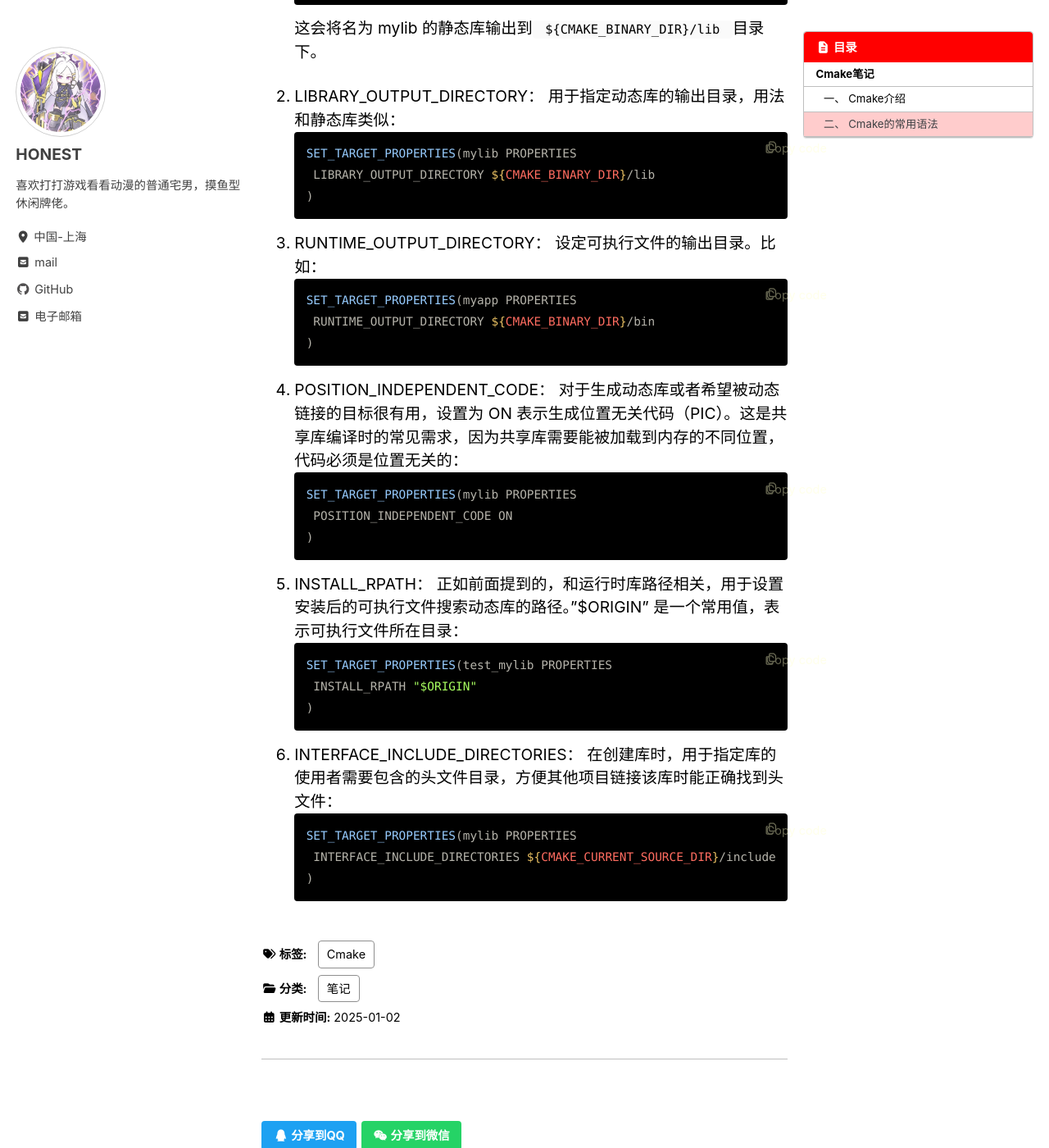
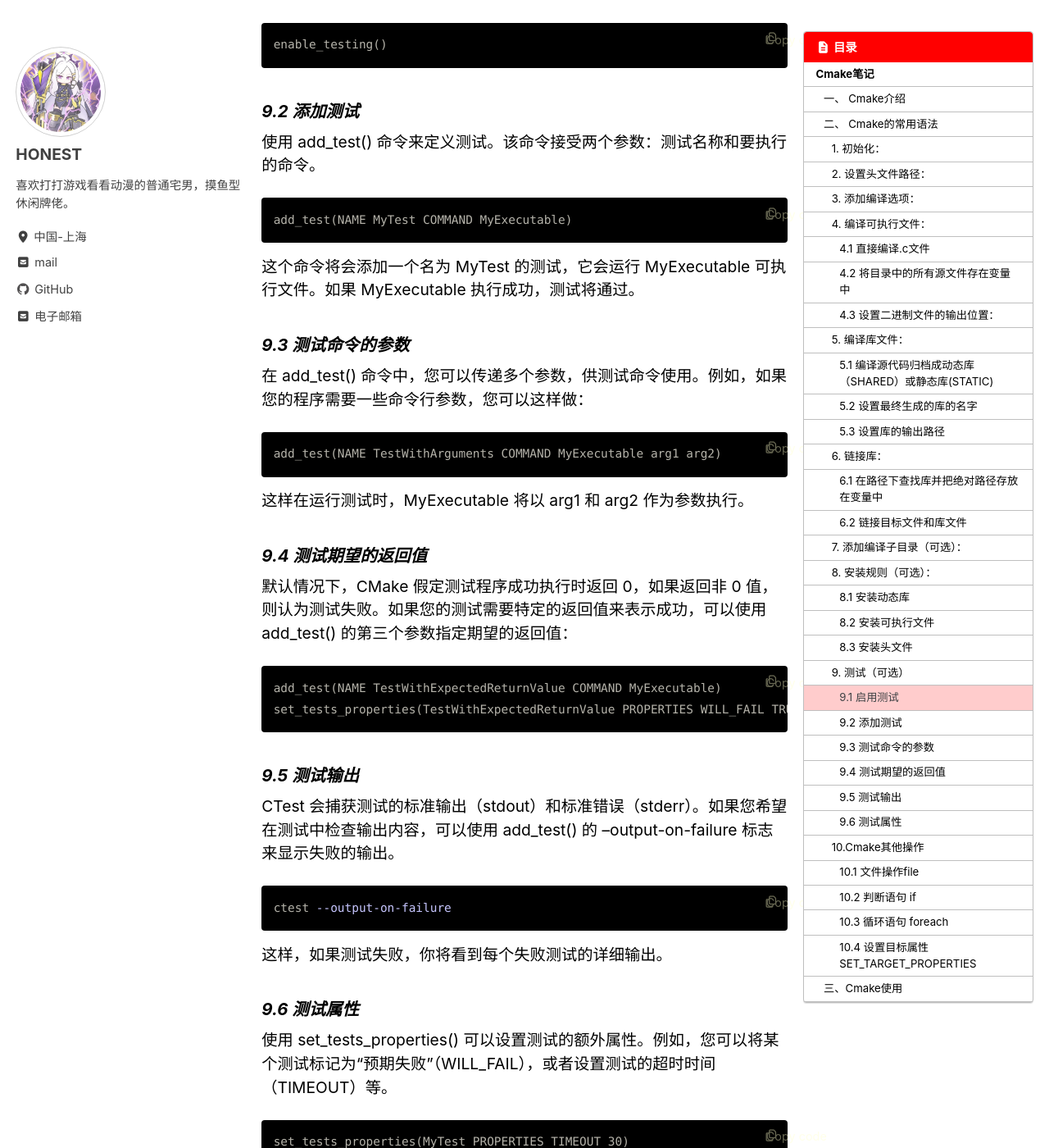
Before and after one commit to HONEST-ZH/HONEST-ZH.github.io, a Jekyll site: the page built from _posts/note/2024-11-6-Cmake笔记.md, in a window 1280 px wide and 1400 px high, scrolled down 5082 px. Shown: the whole window at 82% size. Built offline with Jekyll 4.4.1, drawn with Linux system fonts in a browser that asks for light colours; cached includes are drawn as plain includes; some of the changed text lies outside the part shown.

Commit message:
update blog

````diff
--- a/_posts/note/2024-11-6-Cmake笔记.md
+++ b/_posts/note/2024-11-6-Cmake笔记.md
@@ -1,13 +1,18 @@
 ---
-last_modified_at: 2025-1-2
+last_modified_at: 2025-1-14
 tags:
-  - Cmake
+
+- Cmake
+
 ---
+
 # Cmake笔记
 
 ## 一、 Cmake介绍
 
 Cmake是一种**与平台无关**的自动控制项目编译过程的工具（自动生成makefile文档）。只需要配置CMakeList.txt就可以自动的根据平台生成Makefile，方便的跨越多个平台进行编译。
+
+> CMakeList.txt注意大小写和s不然识别不成功
 
 [Cmake说明文档](https://cmake.org/cmake/help/latest/)
 
@@ -19,115 +24,104 @@
 >
 > Maybe:控制编译的对象范围不同？
 >
-> Answer:Cmake为了方便的自动生成可以跨平台的makefile，直接写makefile可以实现但是复杂
+> Answer:Cmake为了方便的自动生成可以跨平台的makefile，直接写makefile可以实现但是复杂。***最重要的，Makefile不像人读的***。
 
-一般的，Cmake
 ## 二、 Cmake的常用语法
 
-1. 初始化：
+一般的，Cmake的编写分为几个部分：初始化、
 
-添加cmake版本要求, 添加project名称
+### 1. 初始化：
+
+添加cmake版本要求, 添加project名称和版本号
 
 ```cmake
 cmake_minimum_required (VERSION 2.8)
-project (project_name)
+project (project_name VERSION 1.0)
 ```
 
-2. 设置头文件路径：
+### 2. 设置头文件路径：
 
 指定头文件搜索路径：
+
 ```cmake
 include_directories (test_func test_func1)
 ```
-3. 编译可执行文件：
 
-直接编译.c文件
+### 3. 添加编译选项：
+
+```cmake
+add_compile_options(-std=c++11 -Wall)
+```
+
+或者使用set设置变量`CMAKE_CXX_FLAGS`或`CMAKE_C_FLAGS`
+
+```cmake
+set(CMAKE_CXX_FLAGS "-Wall")
+```
+
+### 4. 编译可执行文件：
+
+#### *4.1 直接编译.c文件*
+
 ```cmake
 add_executable(main main.c testFunc.c)
 ```
 
-将目录中的所有源文件存在变量中
->一般的，变量名称使用大写字符表示，字符拼接等使用时需要用`${VAR}`取出值，其他时候可以直接使用变量
+#### *4.2 将目录中的所有源文件存在变量中*
+
+> 一般的，Cmake中变量名称使用大写字符表示，`${VAR}`取出变量的值
 
 ```cmake
 aux_source_directory(. SRC_LIST)
-```
-
-编译变量指定的文件
-```cmake
 add_executable(main ${SRC_LIST})
 ```
 
-设置二进制文件的输出位置：
+#### *4.3 设置二进制文件的输出位置：*
+
 ```cmake
 set (EXECUTABLE_OUTPUT_PATH ${PROJECT_SOURCE_DIR}/bin)
 ```
->还可以使用`SET_TARGET_PROPERTIES`设置输出路径，路径更精细
 
-4. 添加库文件：
+> 还可以使用`SET_TARGET_PROPERTIES`设置单个编译对象的输出路径，路径更精细。设置输出路径的颗粒度可以精细到每个编译的对象
 
-编译源代码归档成动态（SHARED）和静态库(STATIC)。
+### 5. 编译库文件：
+
+#### *5.1 编译源代码归档成动态库（SHARED）或静态库(STATIC)*
+
 ```cmake
-add_library (libname SHARED/STATIC ${SRC_LIST})
+add_library (libname SHARED ${SRC_LIST})
+add_library (libname STATIC ${SRC_LIST})
 ```
 
-设置最终生成的库的名字
+#### *5.2 设置最终生成的库的名字*
+
 ```cmake
 set_target_properties (libname PROPERTIES OUTPUT_NAME "libname ")
 ```
 
-设置库的输出路径
+#### *5.3 设置库的输出路径*
+
 ```cmake
 set (LIBRARY_OUTPUT_PATH ${PROJECT_SOURCE_DIR}/lib)
 ```
 
-5. 链接库和可执行文件：
+> 同样可以使用`SET_TARGET_PROPERTIES`设置输出路径
 
-在路径下查找库并把绝对路径存放在变量中
+### 6. 链接库：
+
+#### *6.1 在路径下查找库并把绝对路径存放在变量中*
+
 ```cmake
 find_library(LIB_PATH libname HINTS ${PROJECT_SOURCE_DIR}/lib)
 ```
 
-链接目标文件和库文件
+#### *6.2 链接目标文件和库文件*
+
 ```cmake
 target_link_libraries (target_file ${LIB_PATH})
 ```
 
-6. 添加编译选项：
-
-```cmake
-add_compile_options(-std=c++11 -Wall)
-```
-7. 安装：
-
-设置 RPATH，假设动态库和可执行文件最终在同一输出目录下
-```cmake
-SET_TARGET_PROPERTIES(test_mylib PROPERTIES
-    INSTALL_RPATH "Path/of/mylib"
-)
-```
-
-安装动态库
-```cmake
-install(TARGETS mylib
-    LIBRARY DESTINATION lib
-)
-```
-
-安装可执行文件
-```cmake
-install(TARGETS test_mylib
-    RUNTIME DESTINATION bin
-)
-```
-
-安装头文件
-```cmake
-install(FILES myheader.h
-    DESTINATION include
-)
-```
-8. 添加编译子目录：
+### 7. 添加编译子目录（可选）：
 
 ```cmake
 add_subdirectory(source_dir [binary_dir] [EXCLUDE_FROM_ALL])
@@ -142,22 +136,125 @@
 - **EXCLUDE_FROM_ALL标记**
   指定将添加的子目录从make all 中移除
 
-> 添加编译子目录是为了让源码的编译结构更加清晰，可以更好的使用选项管理编译过程。
+> 添加编译子目录是为了让源码的编译结构更加清晰，可以更好的使用选项管理编译过程。新的目录路径下建立一个新的CMakeLists。
 
-文件操作file
+### 8. 安装规则（可选）：
+
+在编译完成之后，可以使用以下命令将编译好的源文件、头文件、测试用例等资源安装到Cmake指定的位置。
+
+```bash
+make install
+```
+
+#### *8.1 安装动态库*
 
 ```cmake
-file(MAKE_DIRECTORY path/to/directory)add_library (libname SHARED/STATIC ${SRC_LIST})
+install(TARGETS mylib
+    LIBRARY DESTINATION lib
+)
 ```
-循环语句 foreach
+
+#### *8.2 安装可执行文件*
+
+```cmake
+install(TARGETS test_mylib
+    RUNTIME DESTINATION bin
+)
+```
+
+#### *8.3 安装头文件*
+
+```cmake
+install(FILES myheader.h
+    DESTINATION include
+)
+```
+
+### 9. 测试（可选）
+
+CMake 提供了内建的测试功能，可以帮助开发者验证项目是否正确构建以及是否通过了各种测试。CMake 的测试功能依赖于 CTest，这是一个 CMake 的测试驱动工具，通常用于执行项目中的单元测试、集成测试等。以下是关于 CMake 测试的主要概念和使用方法。
+
+#### *9.1 启用测试*
+
+要启用 CMake 测试功能，首先需要在 CMakeLists.txt 文件中调用 enable_testing()。这将启用 ctest 测试命令。一旦启用测试，您就可以通过 add_test() 命令定义具体的测试。
+
+```cmake
+enable_testing()
+```
+
+#### *9.2 添加测试*
+
+使用 add_test() 命令来定义测试。该命令接受两个参数：测试名称和要执行的命令。
+
+```cmake
+add_test(NAME MyTest COMMAND MyExecutable)
+```
+
+这个命令将会添加一个名为 MyTest 的测试，它会运行 MyExecutable 可执行文件。如果 MyExecutable 执行成功，测试将通过。
+
+#### *9.3 测试命令的参数*
+
+在 add_test() 命令中，您可以传递多个参数，供测试命令使用。例如，如果您的程序需要一些命令行参数，您可以这样做：
+
+```cmake
+add_test(NAME TestWithArguments COMMAND MyExecutable arg1 arg2)
+```
+
+这样在运行测试时，MyExecutable 将以 arg1 和 arg2 作为参数执行。
+
+#### *9.4 测试期望的返回值*
+
+默认情况下，CMake 假定测试程序成功执行时返回 0，如果返回非 0 值，则认为测试失败。如果您的测试需要特定的返回值来表示成功，可以使用 add_test() 的第三个参数指定期望的返回值：
+
+```cmake
+add_test(NAME TestWithExpectedReturnValue COMMAND MyExecutable)
+set_tests_properties(TestWithExpectedReturnValue PROPERTIES WILL_FAIL TRUE)
+```
+
+#### *9.5 测试输出*
+
+CTest 会捕获测试的标准输出（stdout）和标准错误（stderr）。如果您希望在测试中检查输出内容，可以使用 add_test() 的 --output-on-failure 标志来显示失败的输出。
+
+```bash
+ctest --output-on-failure
+```
+
+这样，如果测试失败，你将看到每个失败测试的详细输出。
+
+#### *9.6 测试属性*
+
+使用 set_tests_properties() 可以设置测试的额外属性。例如，您可以将某个测试标记为“预期失败”（WILL_FAIL），或者设置测试的超时时间（TIMEOUT）等。
+
+```cmake
+set_tests_properties(MyTest PROPERTIES TIMEOUT 30)
+set_tests_properties(MyTest PROPERTIES WILL_FAIL TRUE)
+```
+
+* TIMEOUT：指定测试的超时时间（以秒为单位）。如果测试在此时间内没有结束，将被视为失败。
+* WILL_FAIL：标记该测试为预期失败。
+
+### 10.Cmake其他操作
+
+#### *10.1 文件操作file*
+
+```cmake
+file MAKE_DIRECTORY path/to/directory)
+```
+
+#### *10.2 判断语句 if*
+
+#### *10.3 循环语句 foreach*
 
 ```cmake
 foreach(ITEM ${LIST})
     dosomething
 endforeach()
 ```
-设置目标属性 SET_TARGET_PROPERTIES
+
+#### *10.4 设置目标属性 SET_TARGET_PROPERTIES*
+
 `SET_TARGET_PROPERTIES`是 CMake 中的一个重要指令，用于设置目标（target）的各种属性，这里的目标可以是库（静态库、动态库），也可以是可执行文件。其基本语法如下：
+
 ```cmake
 SET_TARGET_PROPERTIES(target1 target2... PROPERTIES
     property1 value1
@@ -165,48 +262,70 @@
    ...
 )
 ```
+
 常见属性及用途：
+
 1. ARCHIVE_OUTPUT_DIRECTORY：
-设置静态库的输出目录。例如：
-```cmake
-SET_TARGET_PROPERTIES(mylib PROPERTIES
-    ARCHIVE_OUTPUT_DIRECTORY ${CMAKE_BINARY_DIR}/lib
-)
-```
-这会将名为 mylib 的静态库输出到` ${CMAKE_BINARY_DIR}/lib `目录下。
+   设置静态库的输出目录。例如：
+
+   ```cmake
+   SET_TARGET_PROPERTIES(mylib PROPERTIES
+   ARCHIVE_OUTPUT_DIRECTORY ${CMAKE_BINARY_DIR}/lib
+   )
+   ```
+
+   这会将名为 mylib 的静态库输出到`${CMAKE_BINARY_DIR}/lib`目录下。
 
 2. LIBRARY_OUTPUT_DIRECTORY：
-用于指定动态库的输出目录，用法和静态库类似：
-```cmake
-SET_TARGET_PROPERTIES(mylib PROPERTIES
-    LIBRARY_OUTPUT_DIRECTORY ${CMAKE_BINARY_DIR}/lib
-)
+   用于指定动态库的输出目录，用法和静态库类似：
+
+   ```cmake
+   SET_TARGET_PROPERTIES(mylib PROPERTIES
+   LIBRARY_OUTPUT_DIRECTORY ${CMAKE_BINARY_DIR}/lib
+   )
+   ```
+
+3. RUNTIME_OUTPUT_DIRECTORY：
+   设定可执行文件的输出目录。比如：
+
+   ```cmake
+   SET_TARGET_PROPERTIES(myapp PROPERTIES
+   RUNTIME_OUTPUT_DIRECTORY ${CMAKE_BINARY_DIR}/bin
+   )
+   ```
+
+4. POSITION_INDEPENDENT_CODE：
+   对于生成动态库或者希望被动态链接的目标很有用，设置为 ON 表示生成位置无关代码（PIC）。这是共享库编译时的常见需求，因为共享库需要能被加载到内存的不同位置，代码必须是位置无关的：
+
+   ```cmake
+   SET_TARGET_PROPERTIES(mylib PROPERTIES
+   POSITION_INDEPENDENT_CODE ON
+   )
+   ```
+
+5. INSTALL_RPATH：
+   正如前面提到的，和运行时库路径相关，用于设置安装后的可执行文件搜索动态库的路径。"$ORIGIN" 是一个常用值，表示可执行文件所在目录：
+
+   ```cmake
+   SET_TARGET_PROPERTIES(test_mylib PROPERTIES
+   INSTALL_RPATH "$ORIGIN"
+   )
+   ```
+
+6. INTERFACE_INCLUDE_DIRECTORIES：
+   在创建库时，用于指定库的使用者需要包含的头文件目录，方便其他项目链接该库时能正确找到头文件：
+
+   ```cmake
+   SET_TARGET_PROPERTIES(mylib PROPERTIES
+   INTERFACE_INCLUDE_DIRECTORIES ${CMAKE_CURRENT_SOURCE_DIR}/include
+   )
+   ```
+
+## 三、Cmake使用
+
+使用cmakelist宏变量和make的命令选项显示make的详细内容
+
+```bash
+cmake -DCMAKE_VERBOSE_MAKEFILE=ON ..
+make VERBOSE=1
 ```
-3. RUNTIME_OUTPUT_DIRECTORY：
-设定可执行文件的输出目录。比如：
-```cmake
-SET_TARGET_PROPERTIES(myapp PROPERTIES
-    RUNTIME_OUTPUT_DIRECTORY ${CMAKE_BINARY_DIR}/bin
-)
-```
-4. POSITION_INDEPENDENT_CODE：
-对于生成动态库或者希望被动态链接的目标很有用，设置为 ON 表示生成位置无关代码（PIC）。这是共享库编译时的常见需求，因为共享库需要能被加载到内存的不同位置，代码必须是位置无关的：
-```cmake
-SET_TARGET_PROPERTIES(mylib PROPERTIES
-    POSITION_INDEPENDENT_CODE ON
-)
-```
-5. INSTALL_RPATH：
-正如前面提到的，和运行时库路径相关，用于设置安装后的可执行文件搜索动态库的路径。"$ORIGIN" 是一个常用值，表示可执行文件所在目录：
-```cmake
-SET_TARGET_PROPERTIES(test_mylib PROPERTIES
-    INSTALL_RPATH "$ORIGIN"
-)
-```
-6. INTERFACE_INCLUDE_DIRECTORIES：
-在创建库时，用于指定库的使用者需要包含的头文件目录，方便其他项目链接该库时能正确找到头文件：
-```cmake
-SET_TARGET_PROPERTIES(mylib PROPERTIES
-    INTERFACE_INCLUDE_DIRECTORIES ${CMAKE_CURRENT_SOURCE_DIR}/include
-)
-```
````
